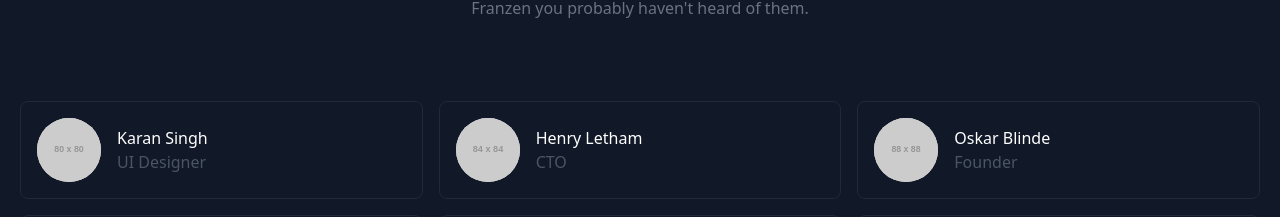
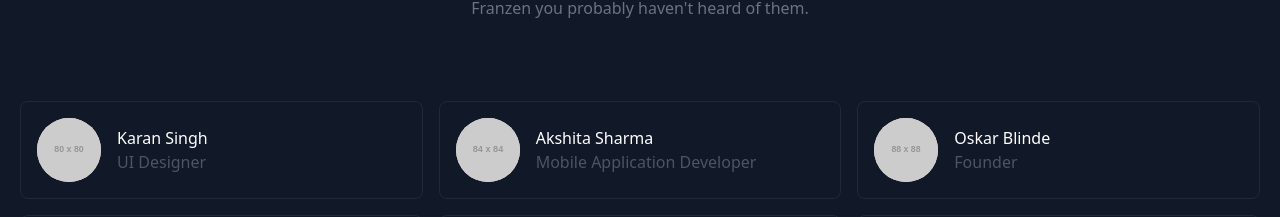
Before and after one commit to codeflaw/codeflaw, a plain HTML site: page index.html in a window 1280 px wide. Shown: the part 878-1095 px from the top of the page. Drawn offline with nearby package versions, Linux system fonts and the light colour scheme; placeholder pictures from the web are drawn by us.

Commit message:
Update index.html

```diff
--- a/index.html
+++ b/index.html
@@ -143,8 +143,8 @@
                 src="https://dummyimage.com/84x84"
               />
               <div class="flex-grow">
-                <h2 class="text-white title-font font-medium">Henry Letham</h2>
-                <p class="text-gray-600">CTO</p>
+                <h2 class="text-white title-font font-medium">Akshita Sharma</h2>
+                <p class="text-gray-600">Mobile Application Developer</p>
               </div>
             </div>
           </div>
```
